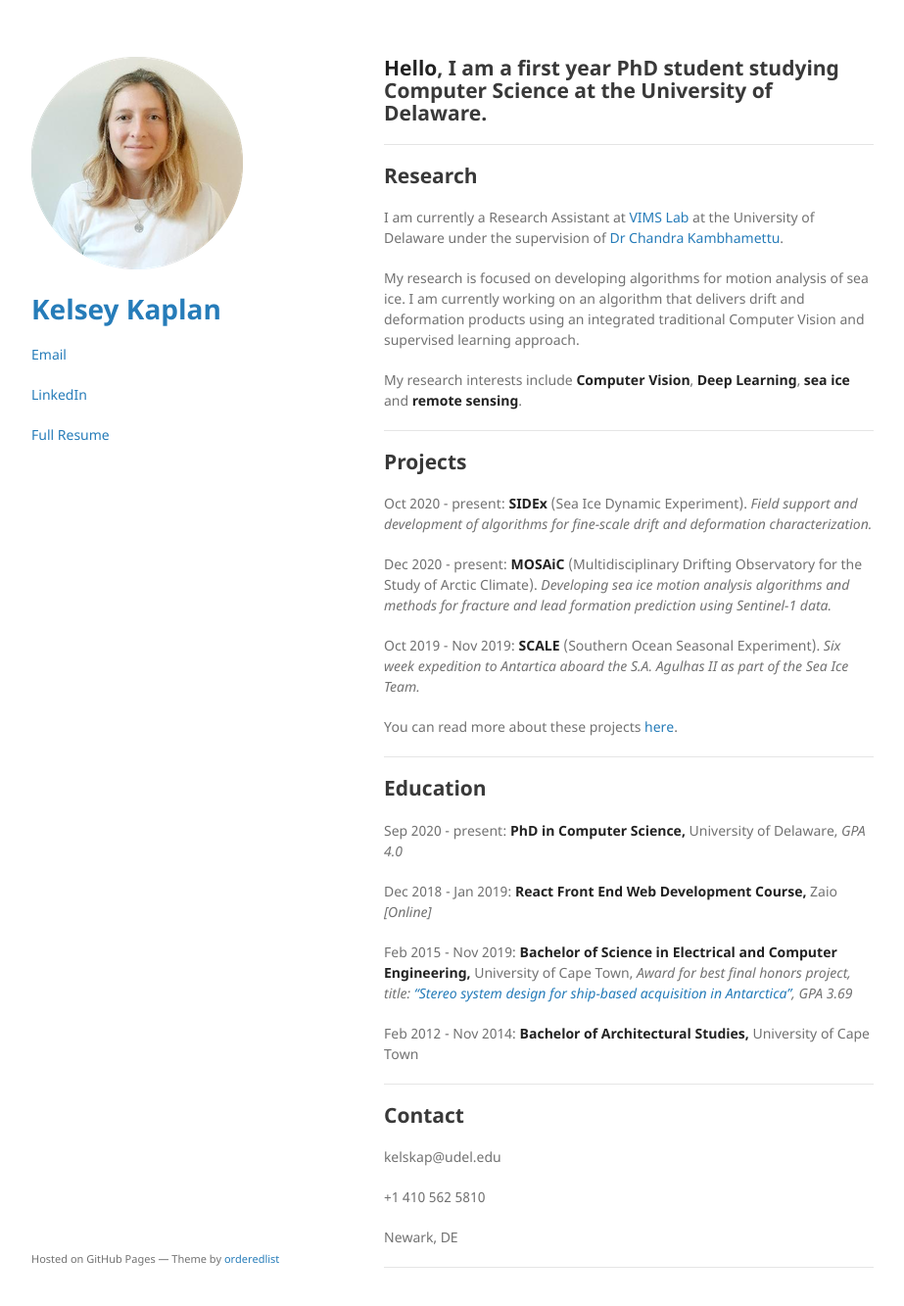
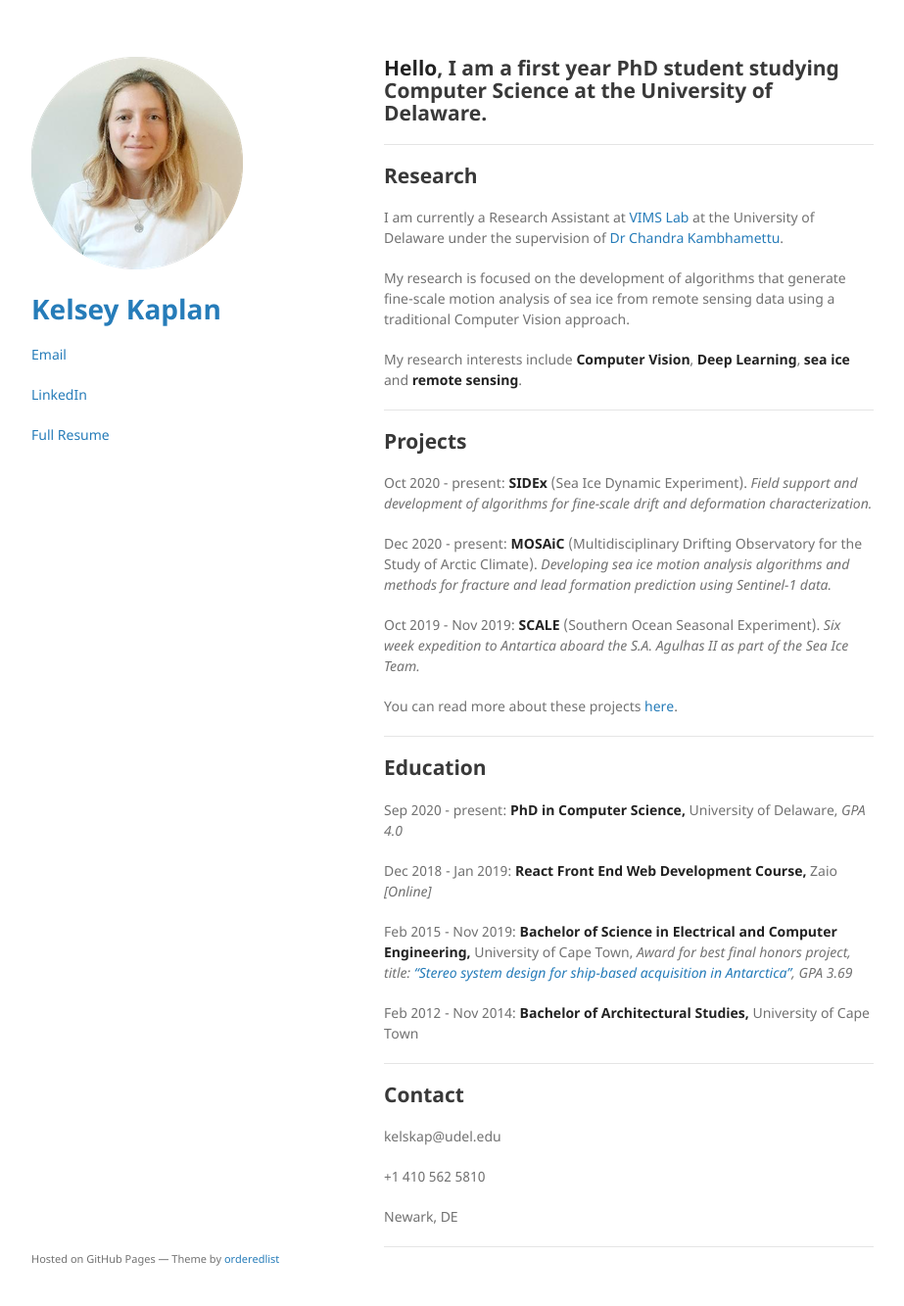
Before and after one commit to kelseykap/kelseykap.github.io, a Jekyll site: the page built from index.md, in a window 1280 px wide and 1364 px high. Shown: the top 1333 px of the window at 98% size, without its empty margins (178-1101 px from the left). Built offline with Jekyll 4.4.1, drawn with Linux system fonts in a browser that asks for light colours; our own code applies the rules of GitHub Pages for plain Markdown files.

Commit message:
Update index.md

```diff
--- a/index.md
+++ b/index.md
@@ -9,7 +9,7 @@ layout: default
 ## Research
 I am currently a Research Assistant at [VIMS Lab](http://vims.cis.udel.edu/) at the University of Delaware under the supervision of [Dr Chandra Kambhamettu](https://scholar.google.com/citations?user=BMVESLIAAAAJ&hl=en).
 
-My research is focused on developing algorithms for motion analysis of sea ice. I am currently working on an algorithm that delivers drift and deformation products using an integrated traditional Computer Vision and supervised learning approach.
+My research is focused on the development of algorithms that generate fine-scale motion analysis of sea ice from remote sensing data using a traditional Computer Vision approach.
 
 My research interests include **Computer Vision**, **Deep Learning**, **sea ice** and **remote sensing**.
 
```
